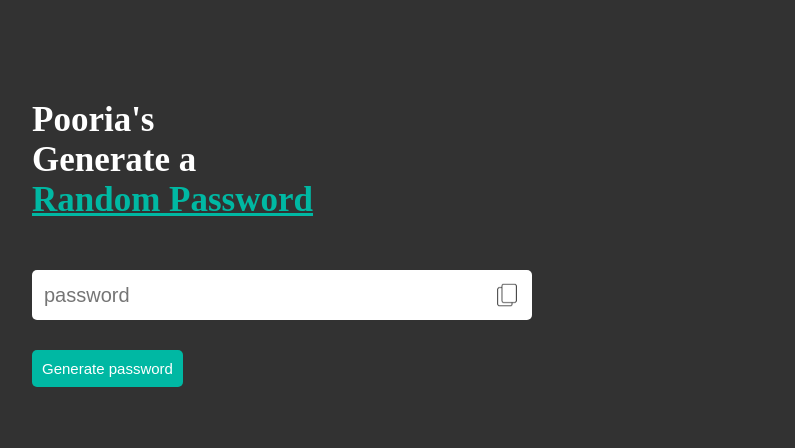
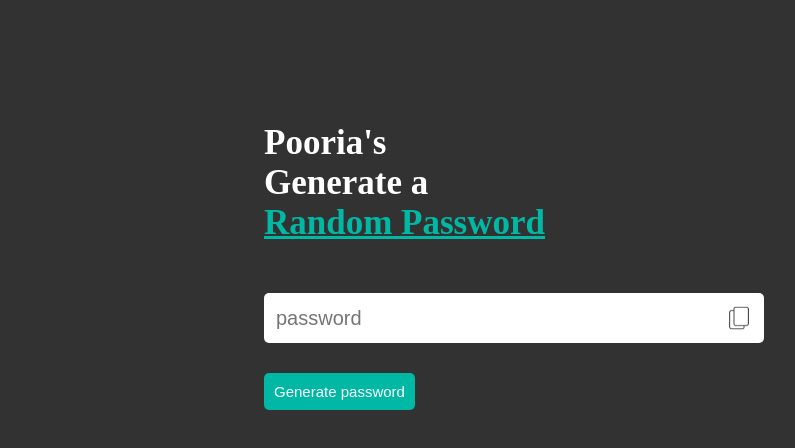
Before and after one commit to john1382/GRP, a plain HTML site: page projects/generate-random-password.html in a window 1280 px wide. Shown: the whole page, without its empty margins (126-921 px from the left). Drawn offline with Linux system fonts and the light colour scheme.

Commit message:
Update generate-random-password.css
changed container display

```diff
--- a/styles/generate-random-password.css
+++ b/styles/generate-random-password.css
@@ -3,8 +3,9 @@ body{
 }
 .container{
   color: white;
+  display:flex;
+  justify-content: center;
   margin-top: 100px;
-  margin-left: 150px;
 }
 h1{
   font-size: 35px;
```
